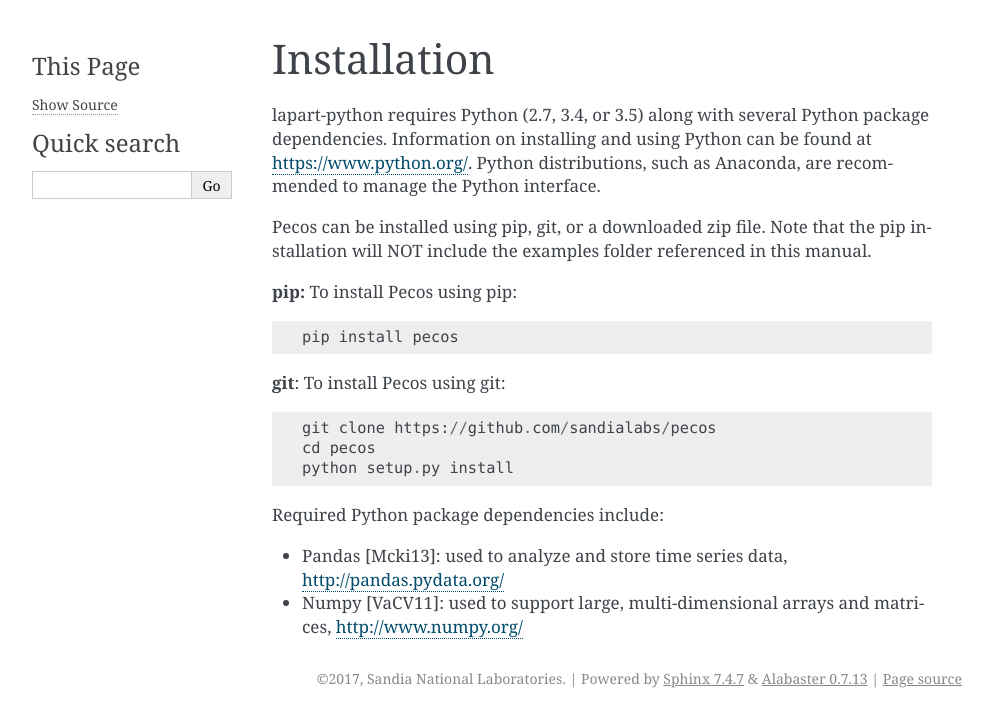
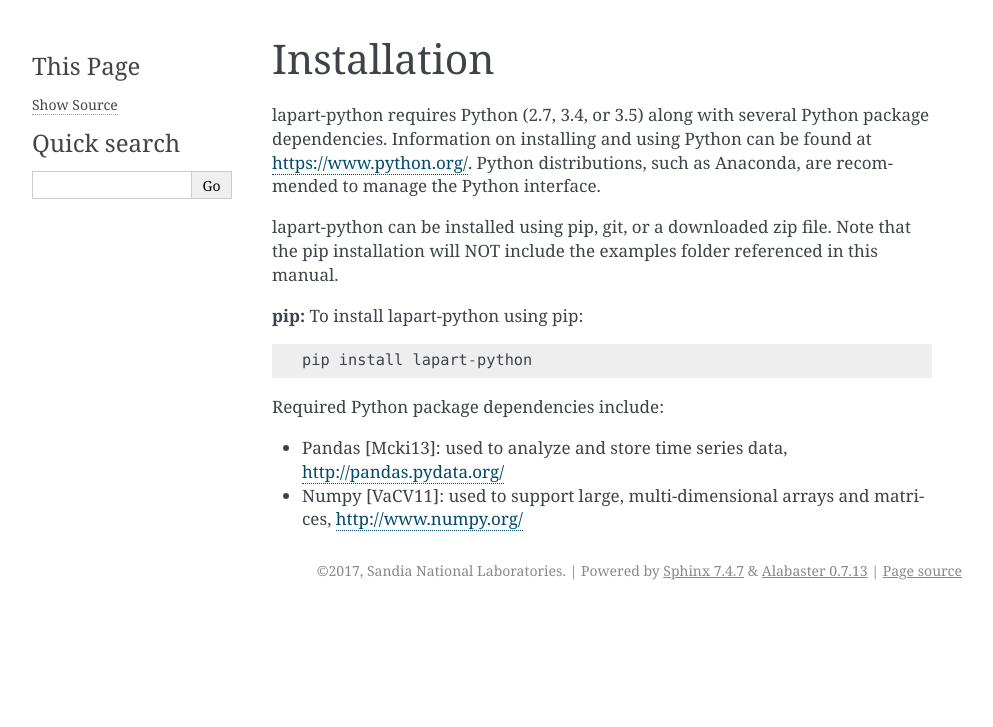
Before and after one commit to sandialabs/lapart-python, a Sphinx documentation site: the page built from docs/source/installation.rst, in a window 1280 px wide. Shown: the top 727 px of the page, without its empty margins (148-1141 px from the left). Built offline with Sphinx 7.4.7, drawn with Linux system fonts in a browser that asks for light colours.

Commit message:
update installation documentation

```diff
--- a/docs/source/installation.rst
+++ b/docs/source/installation.rst
@@ -5,18 +5,12 @@
 Information on installing and using Python can be found at https://www.python.org/.
 Python distributions, such as Anaconda, are recommended to manage the Python interface.
 
-Pecos can be installed using pip, git, or a downloaded zip file. Note that the pip
+lapart-python can be installed using pip, git, or a downloaded zip file. Note that the pip
 installation will NOT include the examples folder referenced in this manual.
 
-**pip:** To install Pecos using pip::
+**pip:** To install lapart-python using pip::
 
-	pip install pecos
-
-**git**: To install Pecos using git::
-
-	git clone https://github.com/sandialabs/pecos
-	cd pecos
-	python setup.py install
+	pip install lapart-python
 
 Required Python package dependencies include:
 
```
